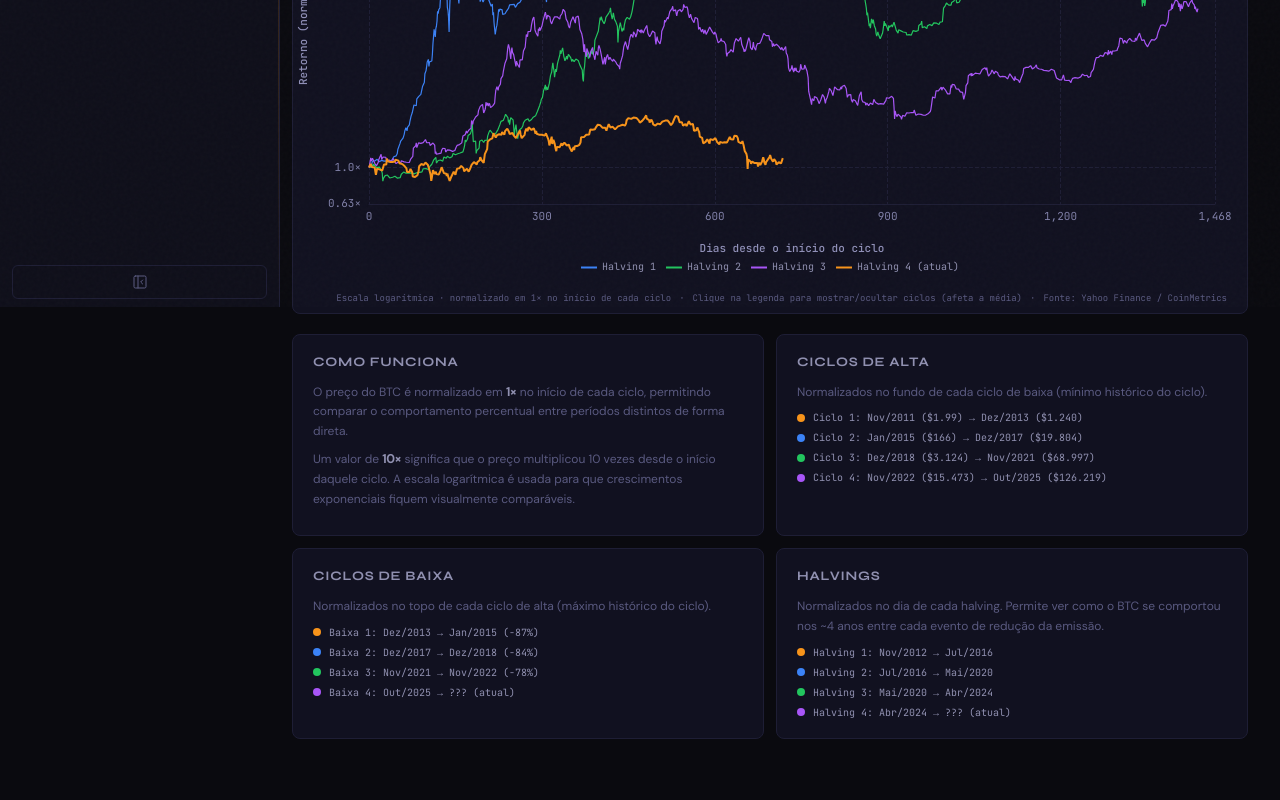
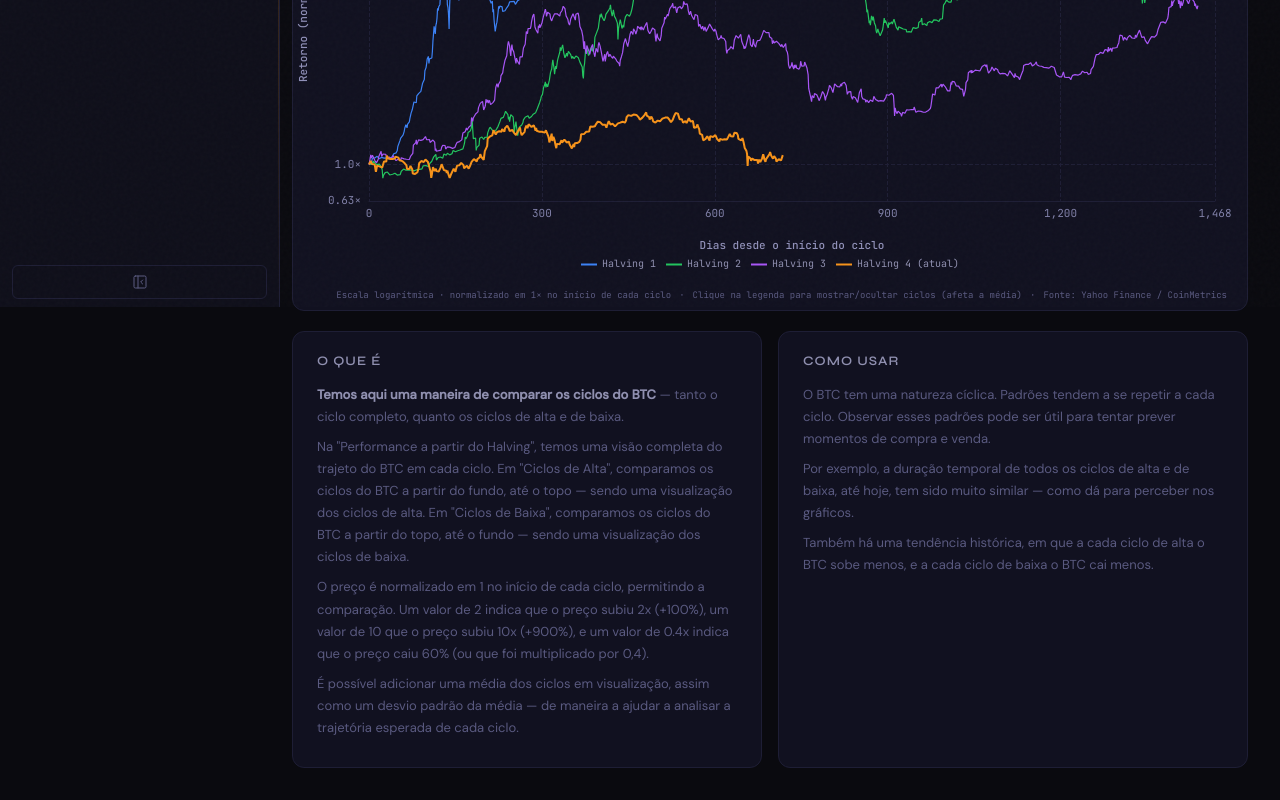
Before and after one commit to Chicoeth/btc-dashboard, a Next.js app in the folder btc-dashboard/frontend/: page /indicadores/comparador-ciclos in a window 1280 px wide. Shown: the part 493-1293 px from the top of the page. Before the commit the page ends 1264 px from the top, so only its background shows below. Built offline with nearby package versions, Linux system fonts and the light colour scheme.

Commit message:
chore: update comparador-ciclos.jsx

```diff
--- a/btc-dashboard/frontend/src/pages/indicadores/comparador-ciclos.jsx
+++ b/btc-dashboard/frontend/src/pages/indicadores/comparador-ciclos.jsx
@@ -31,61 +31,54 @@ export default function ComparadorCiclosPage() {
           </div>
           <div>
             <h1 className="page-title">Comparador de Ciclos</h1>
-            <p className="page-desc">
+            <p className="page-sub">
               Performance normalizada dos ciclos de alta, baixa e halvings do Bitcoin
             </p>
           </div>
         </div>
 
-        <div className="chart-card card">
+        <div className="page-card">
           <CycleChart priceData={priceData} loading={loading} error={error} />
         </div>
 
-        <div className="info-grid">
-          <div className="info-card card">
-            <h3>Como funciona</h3>
+        <div className="info-panel">
+          <div className="info-section">
+            <h3>O que é</h3>
             <p>
-              O preço do BTC é normalizado em <strong>1×</strong> no início de cada ciclo,
-              permitindo comparar o comportamento percentual entre períodos distintos de forma direta.
+              <strong>Temos aqui uma maneira de comparar os ciclos do BTC</strong> — tanto o ciclo
+              completo, quanto os ciclos de alta e de baixa.
             </p>
             <p>
-              Um valor de <strong>10×</strong> significa que o preço multiplicou 10 vezes desde o início
-              daquele ciclo. A escala logarítmica é usada para que crescimentos exponenciais fiquem
-              visualmente comparáveis.
+              Na "Performance a partir do Halving", temos uma visão completa do trajeto do BTC em
+              cada ciclo. Em "Ciclos de Alta", comparamos os ciclos do BTC a partir do fundo, até o
+              topo — sendo uma visualização dos ciclos de alta. Em "Ciclos de Baixa", comparamos os
+              ciclos do BTC a partir do topo, até o fundo — sendo uma visualização dos ciclos de baixa.
+            </p>
+            <p>
+              O preço é normalizado em 1 no início de cada ciclo, permitindo a comparação. Um valor
+              de 2 indica que o preço subiu 2x (+100%), um valor de 10 que o preço subiu 10x (+900%),
+              e um valor de 0.4x indica que o preço caiu 60% (ou que foi multiplicado por 0,4).
+            </p>
+            <p>
+              É possível adicionar uma média dos ciclos em visualização, assim como um desvio padrão
+              da média — de maneira a ajudar a analisar a trajetória esperada de cada ciclo.
             </p>
           </div>
 
-          <div className="info-card card">
-            <h3>Ciclos de Alta</h3>
-            <p>Normalizados no fundo de cada ciclo de baixa (mínimo histórico do ciclo).</p>
-            <div className="cycle-list">
-              <div className="cycle-row"><span className="dot" style={{ background: '#f7931a' }} />Ciclo 1: Nov/2011 ($1.99) → Dez/2013 ($1.240)</div>
-              <div className="cycle-row"><span className="dot" style={{ background: '#3b82f6' }} />Ciclo 2: Jan/2015 ($166) → Dez/2017 ($19.804)</div>
-              <div className="cycle-row"><span className="dot" style={{ background: '#22c55e' }} />Ciclo 3: Dez/2018 ($3.124) → Nov/2021 ($68.997)</div>
-              <div className="cycle-row"><span className="dot" style={{ background: '#a855f7' }} />Ciclo 4: Nov/2022 ($15.473) → Out/2025 ($126.219)</div>
-            </div>
-          </div>
-
-          <div className="info-card card">
-            <h3>Ciclos de Baixa</h3>
-            <p>Normalizados no topo de cada ciclo de alta (máximo histórico do ciclo).</p>
-            <div className="cycle-list">
-              <div className="cycle-row"><span className="dot" style={{ background: '#f7931a' }} />Baixa 1: Dez/2013 → Jan/2015 (-87%)</div>
-              <div className="cycle-row"><span className="dot" style={{ background: '#3b82f6' }} />Baixa 2: Dez/2017 → Dez/2018 (-84%)</div>
-              <div className="cycle-row"><span className="dot" style={{ background: '#22c55e' }} />Baixa 3: Nov/2021 → Nov/2022 (-78%)</div>
-              <div className="cycle-row"><span className="dot" style={{ background: '#a855f7' }} />Baixa 4: Out/2025 → ??? (atual)</div>
-            </div>
-          </div>
-
-          <div className="info-card card">
-            <h3>Halvings</h3>
-            <p>Normalizados no dia de cada halving. Permite ver como o BTC se comportou nos ~4 anos entre cada evento de redução da emissão.</p>
-            <div className="cycle-list">
-              <div className="cycle-row"><span className="dot" style={{ background: '#f7931a' }} />Halving 1: Nov/2012 → Jul/2016</div>
-              <div className="cycle-row"><span className="dot" style={{ background: '#3b82f6' }} />Halving 2: Jul/2016 → Mai/2020</div>
-              <div className="cycle-row"><span className="dot" style={{ background: '#22c55e' }} />Halving 3: Mai/2020 → Abr/2024</div>
-              <div className="cycle-row"><span className="dot" style={{ background: '#a855f7' }} />Halving 4: Abr/2024 → ??? (atual)</div>
-            </div>
+          <div className="info-section">
+            <h3>Como usar</h3>
+            <p>
+              O BTC tem uma natureza cíclica. Padrões tendem a se repetir a cada ciclo. Observar
+              esses padrões pode ser útil para tentar prever momentos de compra e venda.
+            </p>
+            <p>
+              Por exemplo, a duração temporal de todos os ciclos de alta e de baixa, até hoje, tem
+              sido muito similar — como dá para perceber nos gráficos.
+            </p>
+            <p>
+              Também há uma tendência histórica, em que a cada ciclo de alta o BTC sobe menos, e a
+              cada ciclo de baixa o BTC cai menos.
+            </p>
           </div>
         </div>
       </div>
@@ -97,102 +90,57 @@ export default function ComparadorCiclosPage() {
           flex-direction: column;
           gap: 20px;
         }
-
         .page-header {
-          display: flex;
-          align-items: center;
-          gap: 12px;
+          display: flex; align-items: center; gap: 12px;
         }
-
         .page-icon {
-          width: 36px;
-          height: 36px;
-          background: rgba(247,147,26,0.1);
-          border: 1px solid rgba(247,147,26,0.2);
-          border-radius: 8px;
-          display: flex;
-          align-items: center;
-          justify-content: center;
+          width: 36px; height: 36px; flex-shrink: 0;
+          background: rgba(247,147,26,0.1); border: 1px solid rgba(247,147,26,0.2);
+          border-radius: 8px; display: flex; align-items: center; justify-content: center;
           color: var(--brand-orange);
-          flex-shrink: 0;
         }
-
         .page-title {
-          font-family: var(--font-display);
-          font-size: 22px;
-          font-weight: 800;
-          color: var(--text-primary);
-          letter-spacing: -0.02em;
-          line-height: 1.1;
+          font-family: var(--font-display); font-size: 22px; font-weight: 800;
+          color: var(--text-primary); letter-spacing: -0.02em; line-height: 1.1;
         }
-
-        .page-desc {
-          font-size: 12px;
-          color: var(--text-muted);
-          margin-top: 2px;
+        .page-sub {
+          font-family: var(--font-mono); font-size: 10px; color: var(--text-muted);
+          margin-top: 2px; letter-spacing: 0.02em;
         }
-
-        .chart-card {
+        .page-card {
+          background: var(--bg-card);
+          border: 1px solid var(--border-subtle);
+          border-radius: 12px;
           overflow: hidden;
         }
-
-        .info-grid {
+        .info-panel {
           display: grid;
-          grid-template-columns: repeat(2, 1fr);
-          gap: 12px;
+          grid-template-columns: 1fr 1fr;
+          gap: 16px;
         }
-
-        .info-card {
-          padding: 18px 20px;
+        @media (max-width: 900px) { .info-panel { grid-template-columns: 1fr; } }
+        .info-section {
+          background: var(--bg-card);
+          border: 1px solid var(--border-subtle);
+          border-radius: 12px;
+          padding: 20px 24px;
         }
-
-        .info-card h3 {
+        .info-section h3 {
           font-family: var(--font-display);
           font-size: 13px;
-          font-weight: 700;
+          font-weight: 600;
           color: var(--text-secondary);
           text-transform: uppercase;
-          letter-spacing: 0.06em;
-          margin: 0 0 10px;
+          letter-spacing: 0.08em;
+          margin: 0 0 12px;
         }
-
-        .info-card p {
-          font-size: 12px;
+        .info-section p {
+          font-size: 13px;
           color: var(--text-muted);
-          line-height: 1.65;
+          line-height: 1.7;
           margin: 0 0 8px;
         }
-
-        .info-card strong {
-          color: var(--text-secondary);
-        }
-
-        .cycle-list {
-          display: flex;
-          flex-direction: column;
-          gap: 5px;
-          margin-top: 8px;
-        }
-
-        .cycle-row {
-          display: flex;
-          align-items: center;
-          gap: 8px;
-          font-family: var(--font-mono);
-          font-size: 10px;
-          color: var(--text-secondary);
-        }
-
-        .dot {
-          width: 8px;
-          height: 8px;
-          border-radius: 50%;
-          flex-shrink: 0;
-        }
-
-        @media (max-width: 800px) {
-          .info-grid { grid-template-columns: 1fr; }
-        }
+        .info-section strong { color: var(--text-secondary); }
       `}</style>
     </Layout>
   );
```
